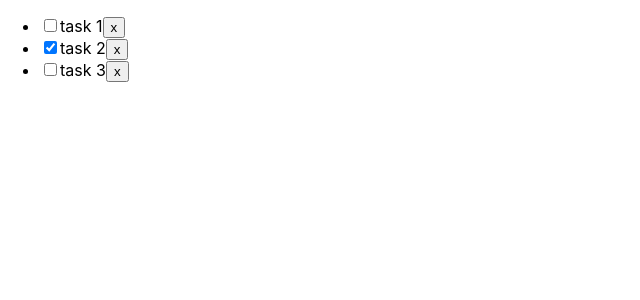
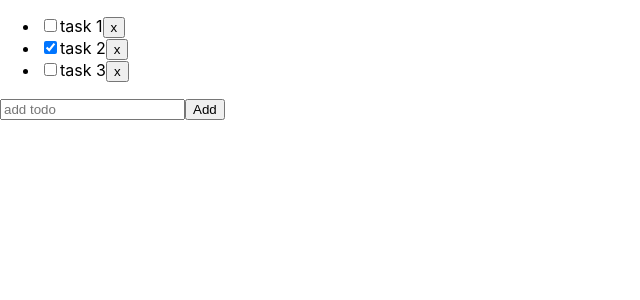
Before and after one commit to Celdama/redux-todo-app, a React (Create React App) app: page / in a window 1280 px wide. Shown: the top 300 px of the page, without its empty margins (0-640 px from the left). Built offline with nearby package versions, Linux system fonts and the light colour scheme.

Commit message:
src: create add todo action

```diff
--- /dev/null
+++ b/src/Components/AddTodoForm/index.js
@@ -0,0 +1,22 @@
+import React, { useRef } from 'react';
+
+const AddTodoForm = ({ addTodo }) => {
+  const inputEl = useRef(null);
+
+  const handleAddTodo = (e) => {
+    e.preventDefault();
+    console.log(inputEl.current.value);
+    addTodo(inputEl.current.value);
+    inputEl.current.value = '';
+    inputEl.current.focus();
+  };
+
+  return (
+    <form onSubmit={handleAddTodo}>
+      <input type='text' placeholder='add todo' id='' ref={inputEl} />
+      <button>Add</button>
+    </form>
+  );
+};
+
+export default AddTodoForm;
--- a/src/Components/TodoList/index.js
+++ b/src/Components/TodoList/index.js
@@ -1,8 +1,10 @@
 import React, { useCallback } from 'react';
 import { useSelector, useDispatch } from 'react-redux';
 import TodoItem from '../TodoItem';
+import AddTodoForm from '../AddTodoForm';
 import { todosSelector } from '../../Store/selectors/todosSelector';
 import {
+  addTodoAction,
   deleteTodoAction,
   toggleTodoAction,
 } from '../../Store/actions/todosActions';
@@ -42,11 +44,21 @@ export const TodoListStore = () => {
     [dispatch]
   );
 
+  const addTodo = useCallback(
+    (title) => {
+      dispatch(addTodoAction(title));
+    },
+    [dispatch]
+  );
+
   return (
-    <TodoList
-      todos={todos}
-      onToggle={onToggle}
-      handleDeleteTodo={handleDeleteTodo}
-    />
+    <>
+      <TodoList
+        todos={todos}
+        onToggle={onToggle}
+        handleDeleteTodo={handleDeleteTodo}
+      />
+      <AddTodoForm addTodo={addTodo} />
+    </>
   );
 };
--- a/src/Store/actions/todosActions.js
+++ b/src/Store/actions/todosActions.js
@@ -3,6 +3,11 @@ import {
   UPDATE_TODO_ACTION,
   DELETE_TODO_ACTION,
 } from '../reducers/todosReducer';
+
+export const addTodoAction = (title) => ({
+  type: ADD_TODO_ACTION,
+  payload: { title },
+});
 
 export const toggleTodoAction = (todo) => ({
   type: UPDATE_TODO_ACTION,
--- a/src/Store/reducers/todosReducer.js
+++ b/src/Store/reducers/todosReducer.js
@@ -25,6 +25,7 @@ export const DELETE_TODO_ACTION = 'DELETE_TODO_ACTION';
 export const todosReducer = (state = initialState, action) => {
   switch (action.type) {
     case ADD_TODO_ACTION:
+      console.log(action.payload);
       return [...state, { id: nanoid(), completed: false, ...action.payload }];
     case UPDATE_TODO_ACTION:
       return state.map((todo) => {
```
